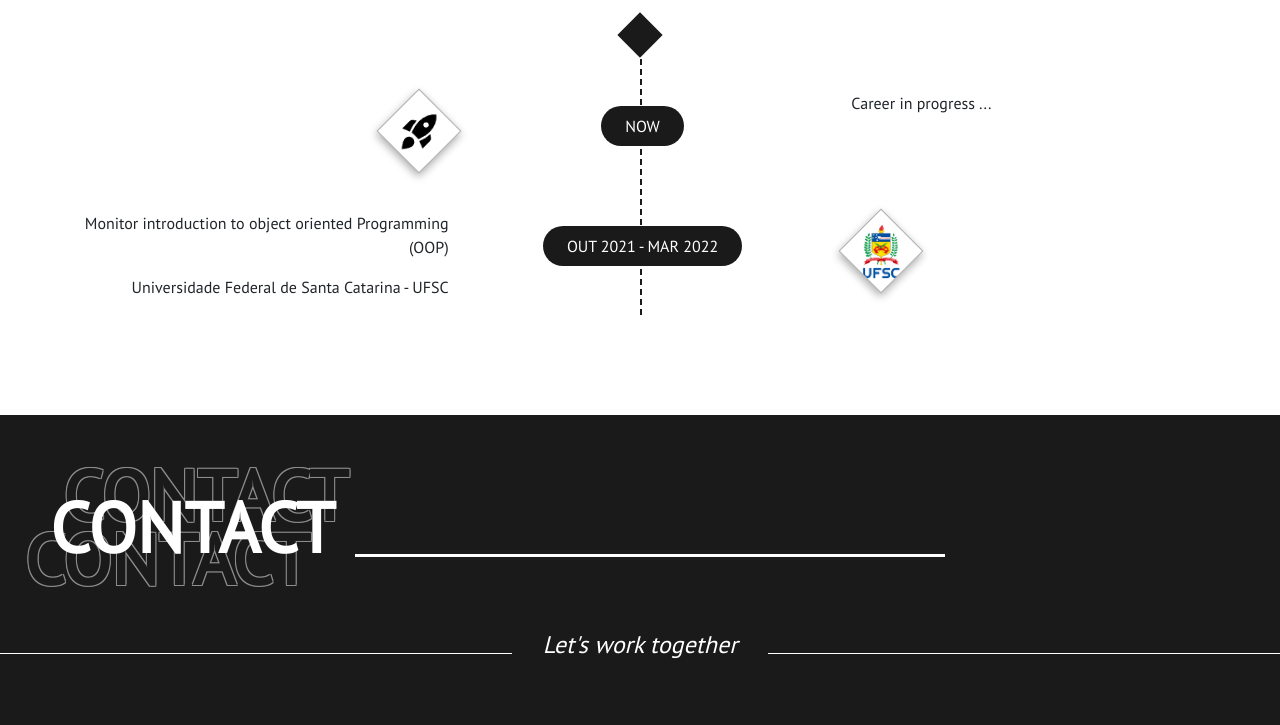
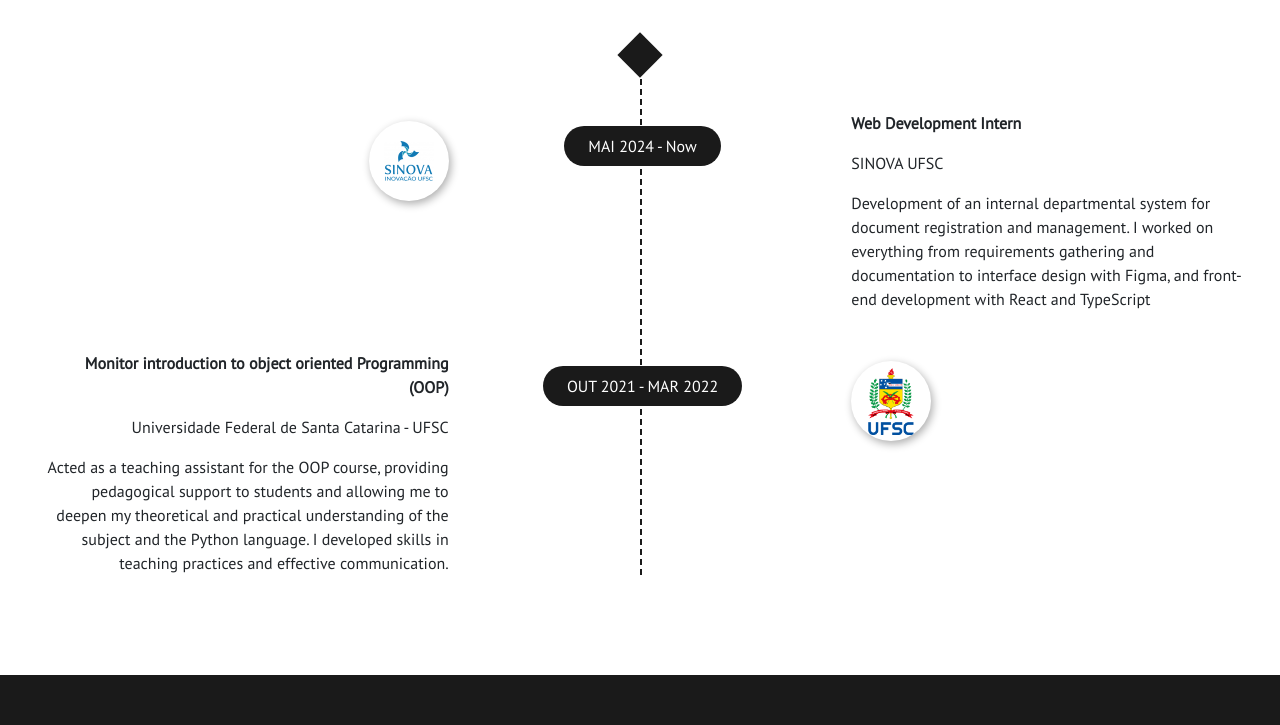
Before and after one commit to steph-cs/portfolio-angular, an Angular app: page / in a window 1280 px wide. Shown: the part 5092-5817 px from the top of the page. Built offline with nearby package versions, Linux system fonts and the light colour scheme.

Commit message:
✨ feat: experience update

```diff
--- a/src/app/data/experienceData.ts
+++ b/src/app/data/experienceData.ts
@@ -1,18 +1,22 @@
-import { timelineModel } from "../model/formationModel";
+import { timelineModel } from '../model/formationModel';
 
-export const experience : timelineModel[] = [
+export const experience: timelineModel[] = [
   {
-        logo : 'rocket',
-        data: 'NOW',
-        title: 'Career in progress ...',
-        institution: '',
-        duration: ''
+    logo: 'sinova',
+    data: 'MAI 2024 - Now',
+    title: 'Web Development Intern',
+    description:
+      'Development of an internal departmental system for document registration and management. I worked on everything from requirements gathering and documentation to interface design with Figma, and front-end development with React and TypeScript',
+    institution: 'SINOVA UFSC',
+    duration: '',
   },
   {
-        logo : 'ufsc',
+    logo: 'ufsc',
     data: 'OUT 2021 - MAR 2022',
     title: 'Monitor introduction to object oriented Programming (OOP)',
+    description:
+      'Acted as a teaching assistant for the OOP course, providing pedagogical support to students and allowing me to deepen my theoretical and practical understanding of the subject and the Python language. I developed skills in teaching practices and effective communication.',
     institution: 'Universidade Federal de Santa Catarina - UFSC',
-        duration: ''
-    }
-]
+    duration: '',
+  },
+];
--- a/src/app/fragments/timeline/timeline.component.css
+++ b/src/app/fragments/timeline/timeline.component.css
@@ -18,18 +18,15 @@ main {
 }
 
 .timeline-logo {
-    border: 1px var(--third-color) solid;
+    border-radius: 100%;
     box-shadow: var(--third-color) 2px 3px 8px;
-    width: 60px;
-    height: 60px;
-    rotate: 45deg;
+    padding: 10px;
+    width: 80px;
+    height: 80px;
     margin: 10px 0;
     overflow: hidden;
 }
 
-.timeline-logo img {
-    rotate: -45deg;
-}
 
 .timeline-date {
     background-color: var(--primary-color);
--- a/src/app/fragments/timeline/timeline.component.html
+++ b/src/app/fragments/timeline/timeline.component.html
@@ -10,15 +10,17 @@
             <div class="col logo-col">
                 <div class=" timeline-logo d-flex justify-content-center align-items-center">
                     <img [src]="'assets/img/timeline/'+timeline.logo+'-logo.png'" [alt]="timeline.logo"
-                        width="40px">
+                        width="50px">
                 </div>
             </div>
             <div class="col date-col">
                 <div class="timeline-date text-white rounded-pill px-4 py-2">{{timeline.data}}</div>
             </div>
             <div class="timeline-infos-text col">
-                <p>{{timeline.title}}</p>
+                <p class="fw-bold">{{timeline.title}}</p>
                 <p>{{timeline.institution}}</p>
+                <div *ngIf="timeline.description">{{timeline.description}}
+                </div>
                 <div *ngIf="timeline.duration" class="rounded px-2 py-1 timeline-duration">{{timeline.duration}}
                 </div>
             </div>
--- a/src/app/model/formationModel.ts
+++ b/src/app/model/formationModel.ts
@@ -2,6 +2,7 @@ export interface timelineModel {
     logo: string,
     data: string,
     title: string,
+    description?: string
     institution: string,
     duration: string
 }
```
Also changed, not shown: src/assets/img/timeline/sinova-logo.png (added). Lines whose indentation alone changed are shown as unchanged.
